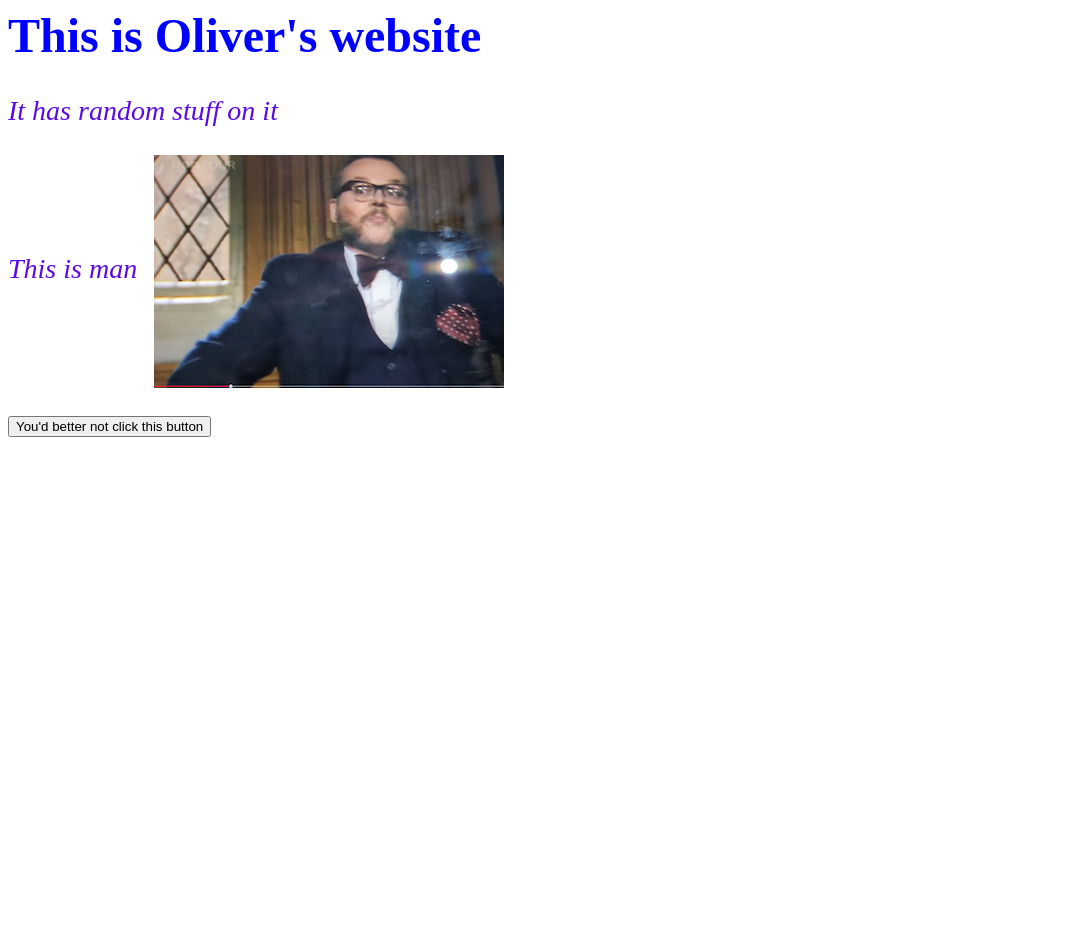
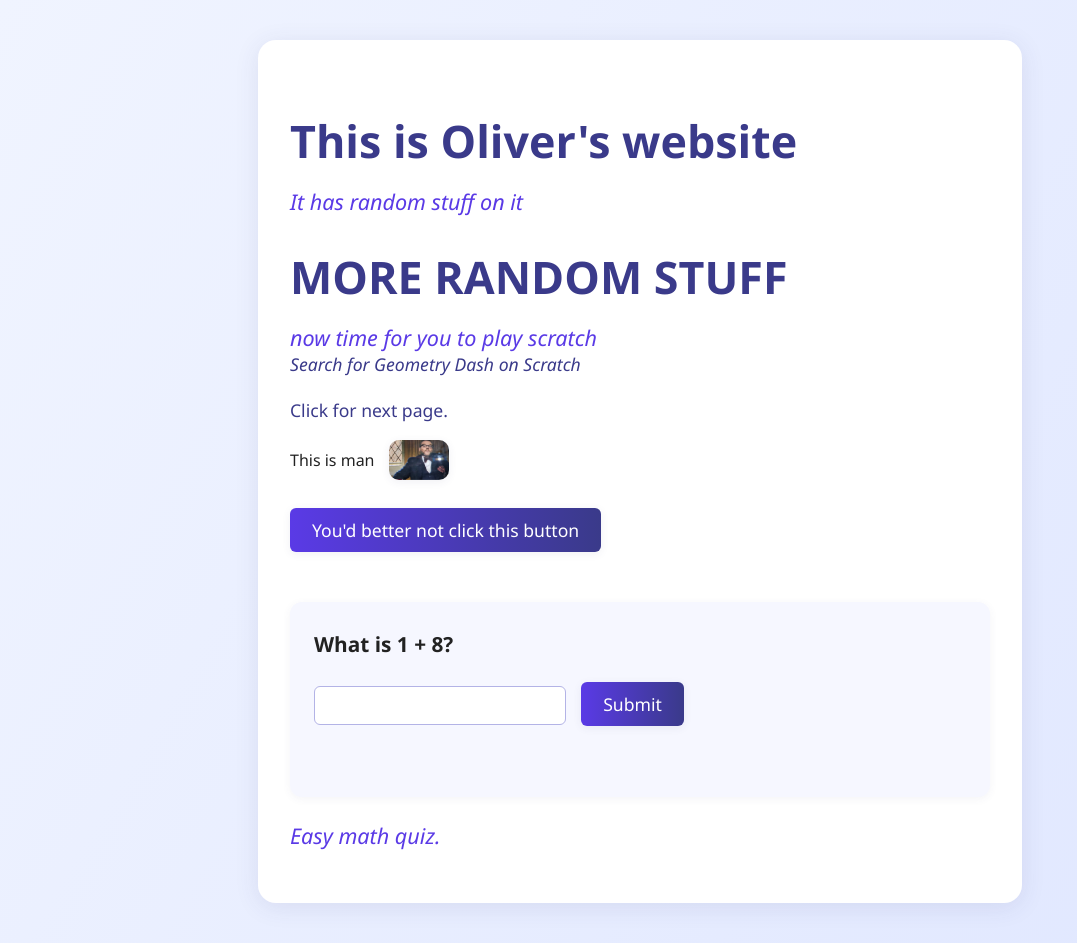
Before and after one commit to andrewmccafferty/oliver-yates-website, a plain HTML site: page frontend/index.html in a window 1280 px wide. Shown: the whole page, without its empty margins (0-1077 px from the left). Before the commit the page ends 800 px from the top, so only its background shows below. Drawn offline with Linux system fonts and the light colour scheme.

Commit message:
more modern

```diff
--- a/frontend/index.html
+++ b/frontend/index.html
@@ -3,27 +3,170 @@
         <script src="dist/index.js"></script>
         <title>My website</title>
         <style>
+            body {
+                background: linear-gradient(120deg, #f0f4ff 0%, #e0e7ff 100%);
+                font-family: 'Segoe UI', Baskerville, Arial, sans-serif;
+                margin: 0;
+                padding: 0;
+                min-height: 100vh;
+                color: #222;
+            }
+            .container {
+                max-width: 700px;
+                margin: 40px auto;
+                background: #fff;
+                border-radius: 18px;
+                box-shadow: 0 4px 24px rgba(60,60,120,0.10);
+                padding: 40px 32px 32px 32px;
+            }
             h1 {
-                color: blue;
-                font-size: 48px; /* Increased from 36px */
-                font-family: Baskerville, serif;
+                color: #3a3a8a;
+                font-size: 2.8rem;
+                font-family: 'Segoe UI', Baskerville, serif;
+                margin-bottom: 16px;
             }
             p {
-                color: rgb(88, 10, 232);
+                color: #5a3ae6;
                 font-style: italic;
-                font-family: Baskerville, serif;
-                font-size: 28px; /* Added larger font size for paragraphs */
+                font-family: 'Segoe UI', Baskerville, serif;
+                font-size: 1.35rem;
+                margin-top: 0.5em;
+                margin-bottom: 1em;
+            }
+            a {
+                color: #3a3a8a;
+                text-decoration: none;
+                font-weight: 500;
+                margin-right: 18px;
+                transition: color 0.2s;
+                font-size: 1.1rem;
+            }
+            a:hover {
+                color: #5a3ae6;
+                text-decoration: underline;
+            }
+            #quiz-container {
+                margin-top: 40px;
+                font-size: 1.25rem;
+                background: #f6f7ff;
+                border-radius: 12px;
+                box-shadow: 0 2px 8px rgba(60,60,120,0.06);
+                padding: 28px 24px 20px 24px;
+                margin-bottom: 24px;
+            }
+            #quiz-question {
+                margin-bottom: 14px;
+                font-weight: 600;
+                font-size: 1.3rem;
+            }
+            #quiz-answer {
+                padding: 8px 12px;
+                font-size: 1.1rem;
+                border: 1px solid #b3b3e6;
+                border-radius: 6px;
+                margin-right: 10px;
+                outline: none;
+                transition: border 0.2s;
+            }
+            #quiz-answer:focus {
+                border: 1.5px solid #5a3ae6;
+            }
+            #quiz-result {
+                margin-top: 12px;
+                font-weight: bold;
+                font-size: 1.1rem;
+                min-height: 1.2em;
+            }
+            button, .modern-btn {
+                background: linear-gradient(90deg, #5a3ae6 0%, #3a3a8a 100%);
+                color: #fff;
+                border: none;
+                border-radius: 6px;
+                padding: 10px 22px;
+                font-size: 1.1rem;
+                font-family: inherit;
+                cursor: pointer;
+                margin-top: 10px;
+                margin-bottom: 10px;
+                transition: background 0.2s, box-shadow 0.2s;
+                box-shadow: 0 2px 8px rgba(60,60,120,0.08);
+            }
+            button:hover, .modern-btn:hover {
+                background: linear-gradient(90deg, #3a3a8a 0%, #5a3ae6 100%);
+            }
+            .img-row {
+                display: flex;
+                align-items: center;
+                gap: 14px;
+                margin: 18px 0;
+            }
+            .img-row img {
+                max-width: 60px;
+                border-radius: 10px;
+                box-shadow: 0 2px 8px rgba(60,60,120,0.08);
+            }
+            @media (max-width: 700px) {
+                .container {
+                    padding: 18px 6vw 18px 6vw;
+                }
+                h1 {
+                    font-size: 2rem;
+                }
             }
         </style>
+        <script>
+            // Easy Maths Quiz Logic
+            let num1, num2, answer;
+
+            function generateQuestion() {
+                num1 = Math.floor(Math.random() * 10) + 1;
+                num2 = Math.floor(Math.random() * 10) + 1;
+                answer = num1 + num2;
+                document.getElementById('quiz-question').textContent = `What is ${num1} + ${num2}?`;
+                document.getElementById('quiz-answer').value = '';
+                document.getElementById('quiz-result').textContent = '';
+            }
+
+            function checkAnswer() {
+                const userAnswer = parseInt(document.getElementById('quiz-answer').value, 10);
+                if (userAnswer === answer) {
+                    document.getElementById('quiz-result').textContent = 'Correct!';
+                } else {
+                    document.getElementById('quiz-result').textContent = `Uh oh, you got it wrong. The answer was ${answer}.`;
+                }
+                setTimeout(generateQuestion, 1500);
+            }
+
+            window.onload = function() {
+                generateQuestion();
+            };
+        </script>
     </head>
     <body>
-        <h1>This is Oliver's website</h1>
-        <p>It has random stuff on it</p>
+        <div class="container">
+            <h1>This is Oliver's website</h1>
+            <p>It has random stuff on it</p>
+            <h1>MORE RANDOM STUFF</h1>
+            <p>
+                now time for you to play scratch<br>
+                <a href="https://scratch.mit.edu/search/projects?q=geometry%20dash" target="_blank">Search for Geometry Dash on Scratch</a>
+            </p>
+            <a href="about.html">Click for next page.</a>
+            <div class="img-row">
+                <span>This is man</span>
+                <img src="img/man.png?v=1" alt="Man image">
+            </div>
+            <button class="modern-btn" onClick="doStuff()">You'd better not click this button</button>
 
-        <p>
-            This is man
-            <img src="img/man.png?v=1" alt="Man image" style="vertical-align: middle; margin-left: 10px;">
-        </p>
-        <button onClick="doStuff()">You'd better not click this button</button>
+            <div id="quiz-container">
+                <div id="quiz-question"></div>
+                <form onsubmit="checkAnswer(); return false;">
+                    <input type="number" id="quiz-answer" autocomplete="off" />
+                    <button type="submit" class="modern-btn">Submit</button>
+                </form>
+                <div id="quiz-result"></div>
+            </div>
+            <p>Easy math quiz.</p>
+        </div>
     </body>
 </html>
```
Also changed, not shown: frontend/about.html (added, +86 -0 lines), 1 other file.
